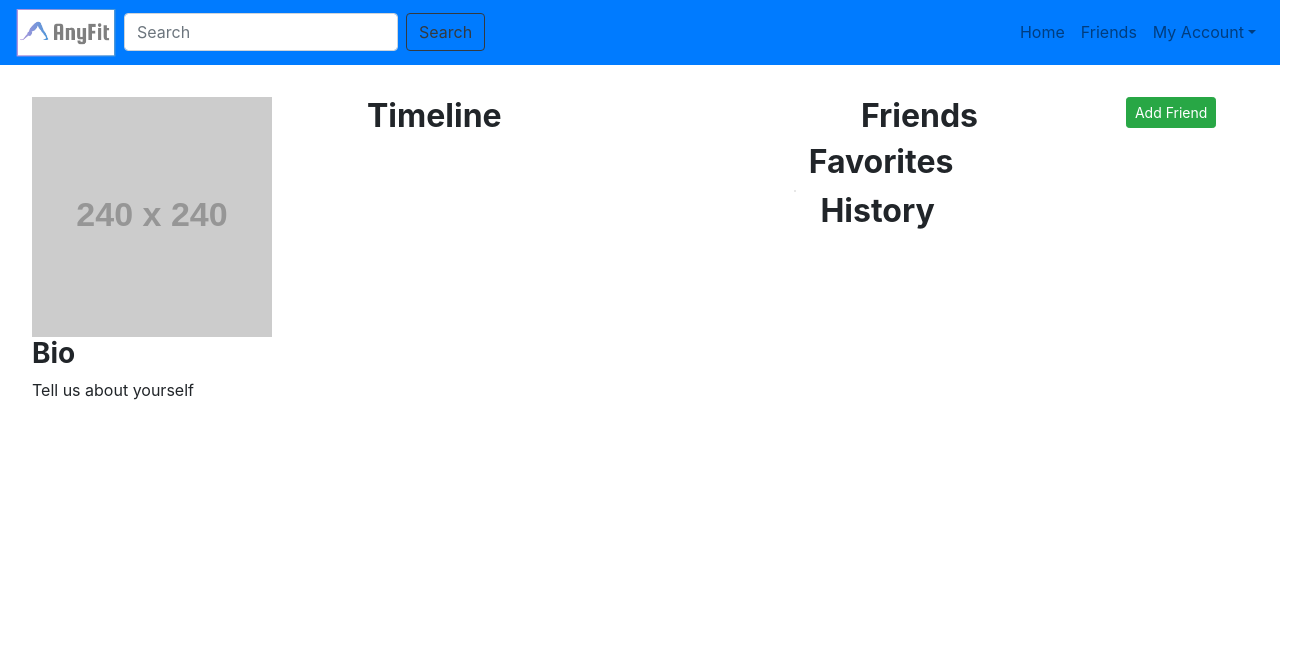
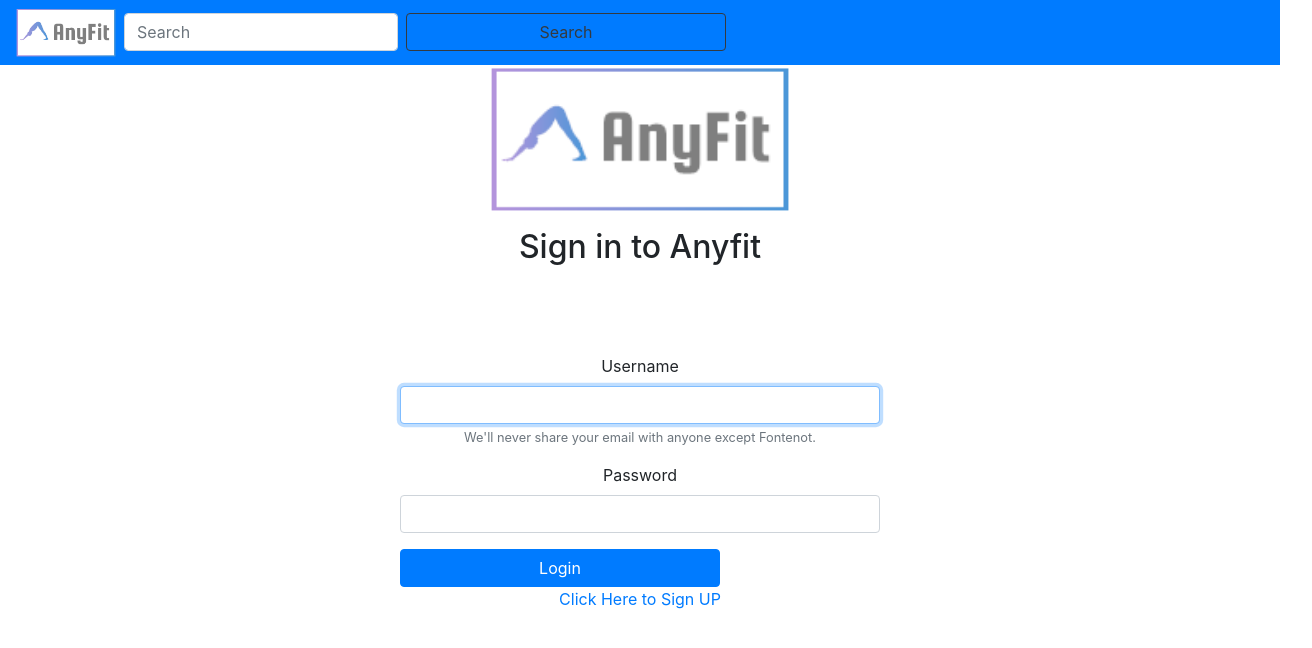
Before and after one commit to StealthySnakes/AnyFit, a React (Create React App) app in the folder Frontend/: page / in a window 1280 px wide. Shown: the top 648 px of the page, 1312 px wide, since content can reach past the window. Built offline with nearby package versions, Linux system fonts and the light colour scheme.

Commit message:
Add router

```diff
--- a/Frontend/src/App.js
+++ b/Frontend/src/App.js
@@ -1,18 +1,23 @@
 import React, { Component } from 'react';
 // import logo from './logo.svg';
 import './App.css';
-import AccountHome from './components/AccountHome';
-import Login from './components/Login';
-import WorkoutGenerator from './components/WorkoutGenerator';
-import WorkoutPage from './components/WorkoutPage';
-import StopWatch from './components/StopWatch';
+
+import { BrowserRouter as Router, Route, Switch } from 'react-router-dom';
+import ROUTES from './routes.js'
 
 
 class App extends Component {
   render() {
     return (
       <div className="App">
-        <AccountHome/>
+        <Router>
+
+          <Switch>
+            { ROUTES.map(x =><Route key={x.path} {...x} /> ) }
+          </Switch>
+
+        </Router>
+
       </div>
     );
   }
--- /dev/null
+++ b/Frontend/src/routes.js
@@ -0,0 +1,18 @@
+import Login from './components/Login';
+import AccountHome from './components/AccountHome';
+import Signup from './components/SignupPage/Signup';
+import WorkoutGenerator from './components/WorkoutGenerator';
+import WorkoutPage from './components/WorkoutPage';
+import StopWatch from './components/StopWatch';
+
+
+export const ROUTES = [
+  { path: '/login', component: Login},
+  { path: '/signup', component: Signup},
+  { path: '/home', component: AccountHome},
+  { path: '/workoutgen', component: WorkoutGenerator},
+  { path: '/workoutpage/:workoutId', component: WorkoutPage},
+  { path: '/', component: Login},
+];
+
+export default ROUTES;
```
